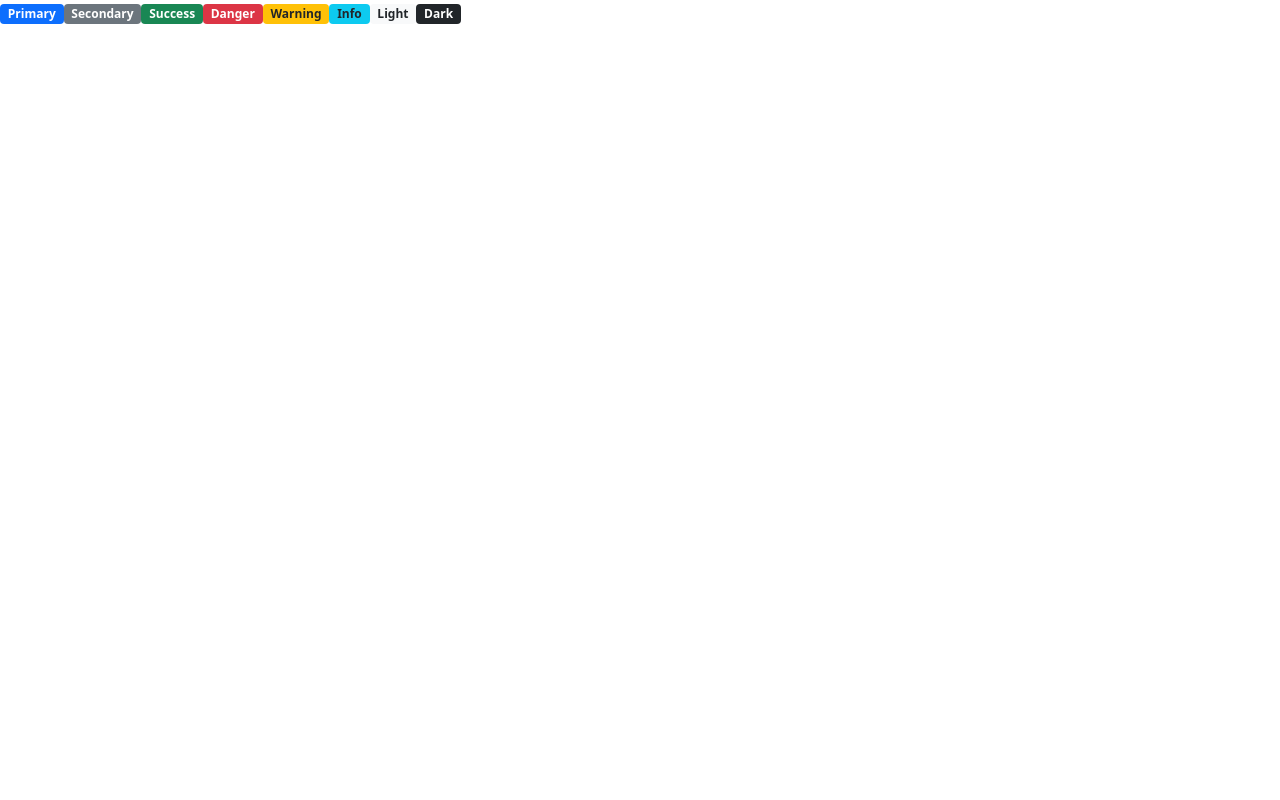
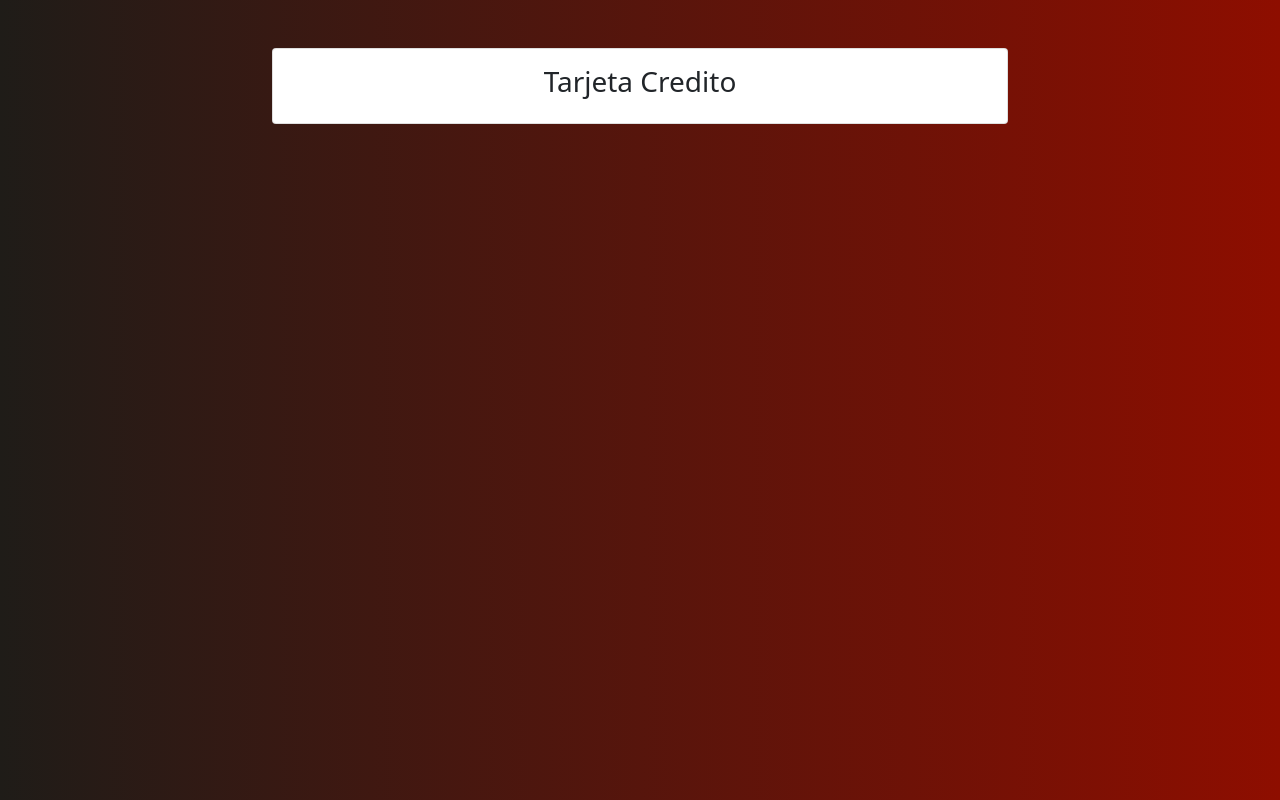
Before and after one commit to truizdiaz/FETarjeta, an Angular app: page / in a window 1280 px wide. Built offline with nearby package versions, Linux system fonts and the light colour scheme.

Commit message:
Confiugracion uigradients

```diff
--- a/src/app/app.component.html
+++ b/src/app/app.component.html
@@ -1,8 +1 @@
-<span class="badge bg-primary">Primary</span>
-<span class="badge bg-secondary">Secondary</span>
-<span class="badge bg-success">Success</span>
-<span class="badge bg-danger">Danger</span>
-<span class="badge bg-warning text-dark">Warning</span>
-<span class="badge bg-info text-dark">Info</span>
-<span class="badge bg-light text-dark">Light</span>
-<span class="badge bg-dark">Dark</span>
+<app-tarjeta-credito></app-tarjeta-credito>
--- a/src/app/app.module.ts
+++ b/src/app/app.module.ts
@@ -2,10 +2,12 @@ import { NgModule } from '@angular/core';
 import { BrowserModule } from '@angular/platform-browser';
 
 import { AppComponent } from './app.component';
+import { TarjetaCreditoComponent } from './components/tarjeta-credito/tarjeta-credito.component';
 
 @NgModule({
   declarations: [
-    AppComponent
+    AppComponent,
+    TarjetaCreditoComponent
   ],
   imports: [
     BrowserModule
--- /dev/null
+++ b/src/app/components/tarjeta-credito/tarjeta-credito.component.html
@@ -0,0 +1,11 @@
+<div class="container mt-5">
+    <div class="row">
+        <div class="col-lg-8 offset-lg-2">
+            <div class="card">
+                <div class="card-body text-center">
+                    <h3>Tarjeta Credito</h3>
+                </div>
+            </div>
+        </div>
+    </div>
+</div>
--- /dev/null
+++ b/src/app/components/tarjeta-credito/tarjeta-credito.component.ts
@@ -0,0 +1,15 @@
+import { Component, OnInit } from '@angular/core';
+
+@Component({
+  selector: 'app-tarjeta-credito',
+  templateUrl: './tarjeta-credito.component.html',
+  styleUrls: ['./tarjeta-credito.component.css']
+})
+export class TarjetaCreditoComponent implements OnInit {
+
+  constructor() { }
+
+  ngOnInit(): void {
+  }
+
+}
--- a/src/styles.css
+++ b/src/styles.css
@@ -1 +1,6 @@
 /* You can add global styles to this file, and also import other style files */
+body {
+    background: #8E0E00;  /* fallback for old browsers */
+    background: -webkit-linear-gradient(to right, #1F1C18, #8E0E00);  /* Chrome 10-25, Safari 5.1-6 */
+    background: linear-gradient(to right, #1F1C18, #8E0E00); /* W3C, IE 10+/ Edge, Firefox 16+, Chrome 26+, Opera 12+, Safari 7+ */
+}
```
Also changed, not shown: src/app/components/tarjeta-credito/tarjeta-credito.component.css (added), 1 other file (tests, documents, lock files or other folders).
